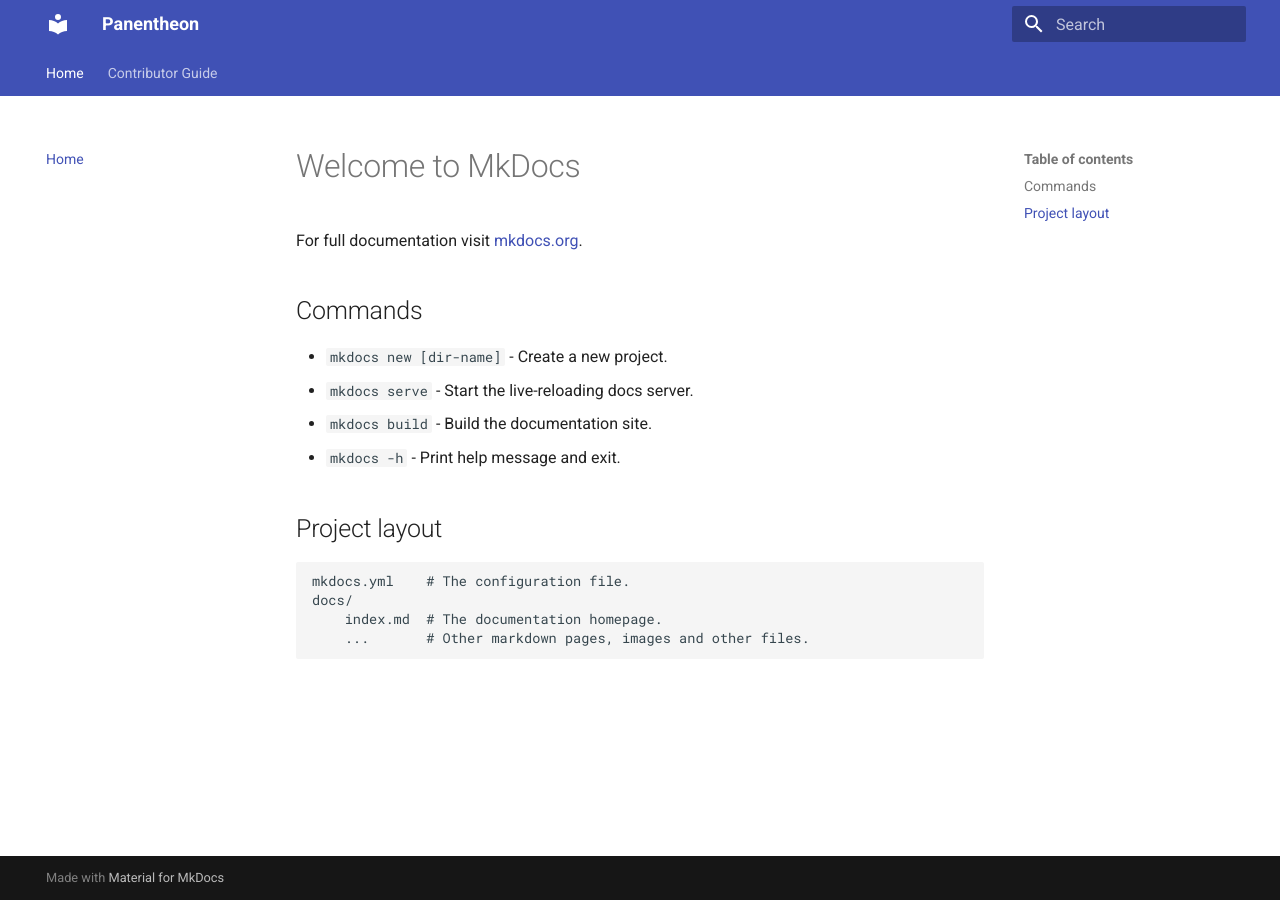
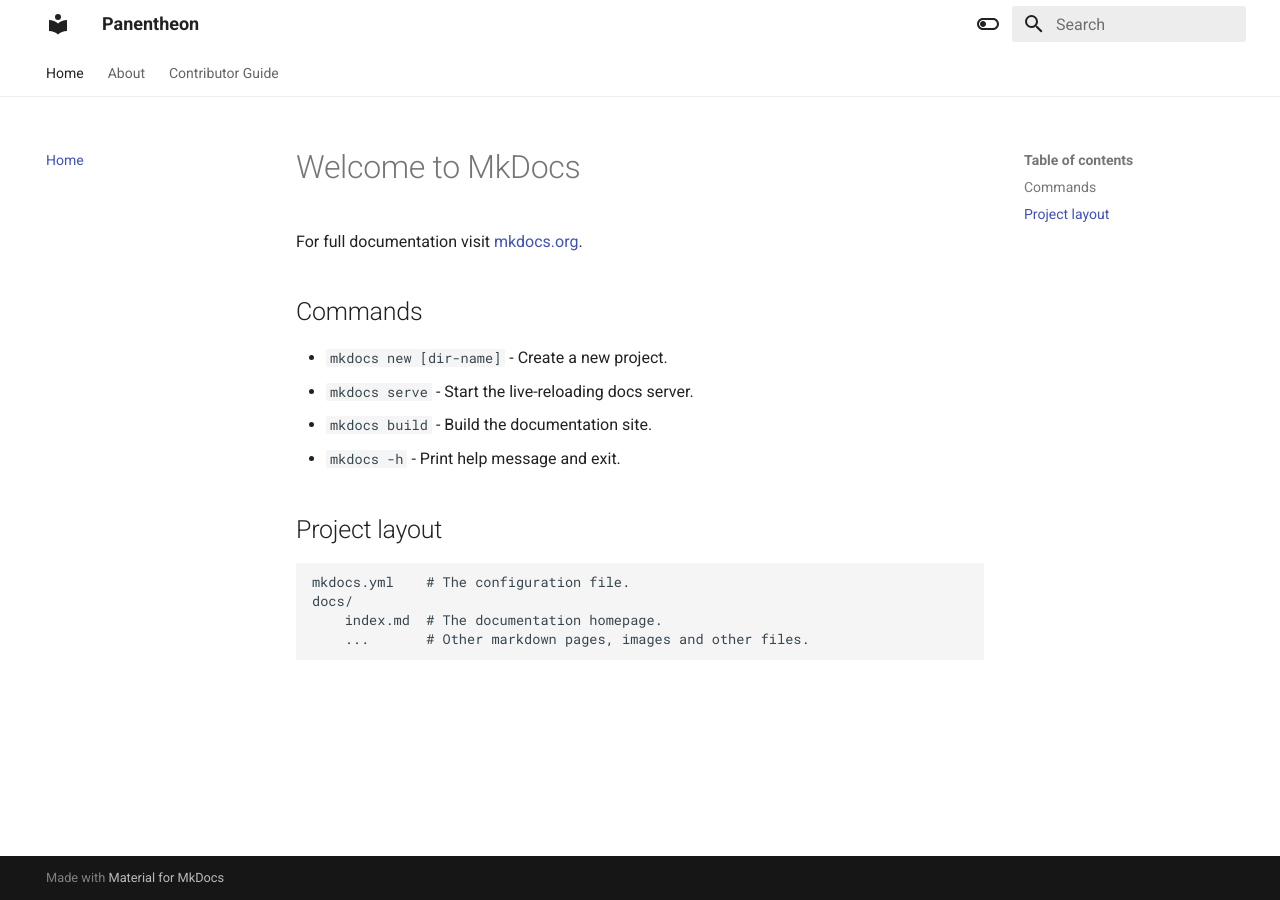
Before and after one commit to openartist/holonic, an MkDocs documentation site: the page built from docs/index.md, in a window 1280 px wide. Built offline with MkDocs 1.6.1 and Material for MkDocs 9.7.7, drawn with Linux system fonts in a browser that asks for light colours.

Commit message:
Changed Colors

```diff
--- a/mkdocs.yml
+++ b/mkdocs.yml
@@ -8,7 +8,21 @@
     repo: fontawesome/brands/github
   repo_url: https://github.com/openartist/panentheon
   edit_uri: edit/main/docs/
+  palette:
+    - scheme: default
+      primary: white
+      accent: indigo
+      toggle:
+        icon: material/toggle-switch-off-outline
+        name: Switch to dark mode
+    - scheme: slate
+      primary: black
+      accent: indigo
+      toggle:
+        icon: material/toggle-switch
+        name: Switch to light mode
 
 nav:
   - Home: index.md
+  - About: about.md
   - Contributor Guide: contributor_guide.md
```
